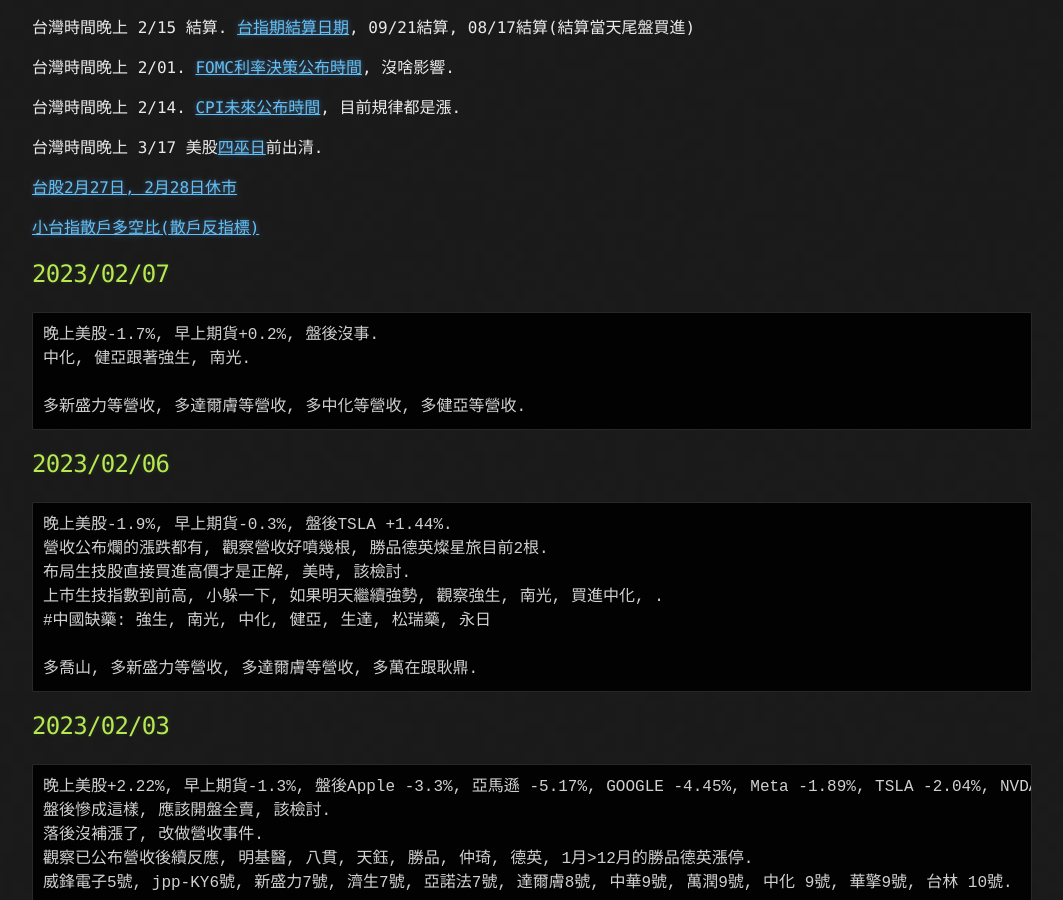
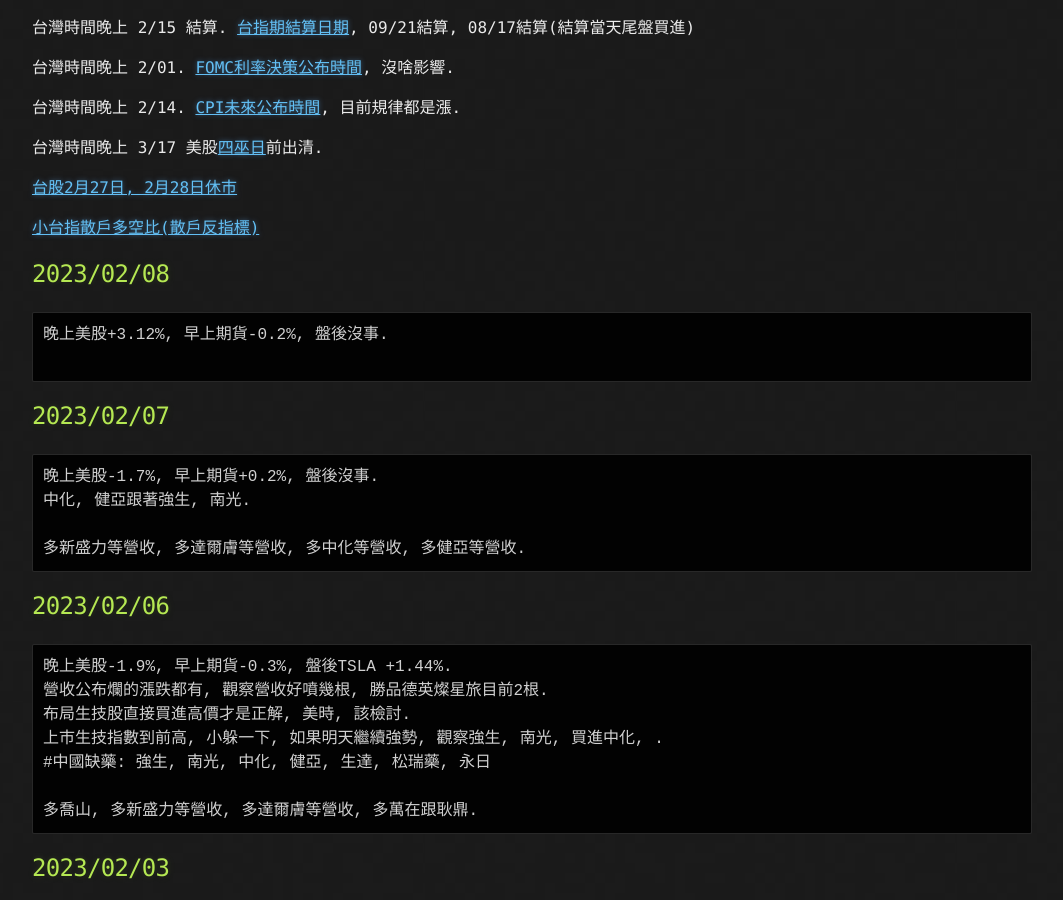
Before and after one commit to lepg5487/Stock_God, a Jekyll site: the page built from index.md, in a window 1280 px wide and 900 px high, scrolled down 362 px. Shown: the whole window, without its empty margins (108-1171 px from the left). Built offline with Jekyll 4.4.1, drawn with Linux system fonts in a browser that asks for light colours; our own code applies the rules of GitHub Pages for plain Markdown files.

Commit message:
Update index.md

````diff
--- a/index.md
+++ b/index.md
@@ -19,6 +19,12 @@
 [台股2月27日, 2月28日休市](https://www.twse.com.tw/zh/holidaySchedule/holidaySchedule)
 
 [小台指散戶多空比(散戶反指標)](https://www.macromicro.me/charts/20069/tw-mtx-long-to-short-ratio-of-individual-player)
+
+## 2023/02/08
+```
+晚上美股+3.12%, 早上期貨-0.2%, 盤後沒事.
+
+```
 
 ## 2023/02/07
 ```
````
